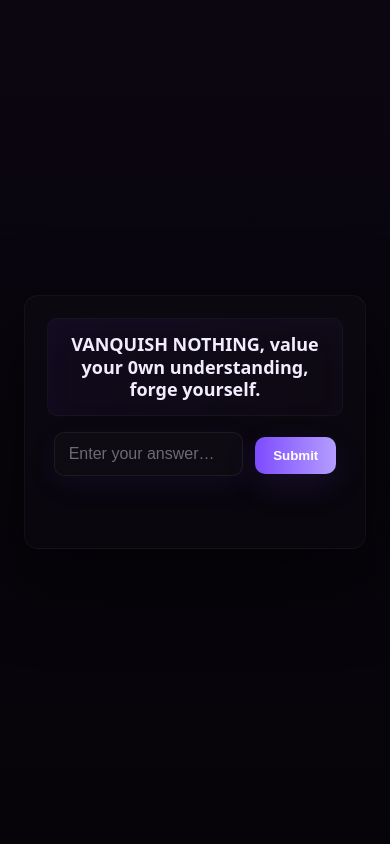
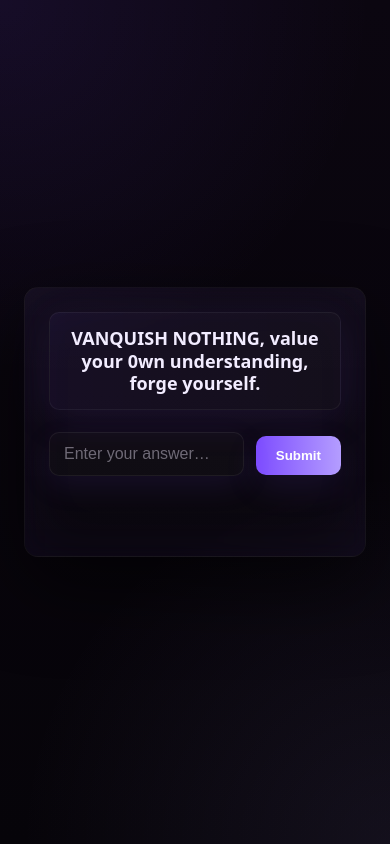
Before and after one commit to VivaanAggarwal1/vivaanaggarwal, a plain HTML site: page cryptichunt/indexhunt.html in a window 390 px wide. Drawn offline with Linux system fonts and the light colour scheme.

Commit message:
Update styleshunt.css

```diff
--- a/cryptichunt/styleshunt.css
+++ b/cryptichunt/styleshunt.css
@@ -1,129 +1,166 @@
-:root{
-  --bg1:#060409;
-  --bg2:#0b0610;
-  --text:#f2ecff;
-  --accent1:#7d4cff;
-  --accent2:#b49dff;
-  --stroke: rgba(255,255,255,0.04);
-  --radius:14px;
-  --maxw:920px;
+/* Satin purple + matte black elegant cryptic UI */
+:root {
+  --bg1: #060409;
+  --bg2: #0b0610;
+  --text: #f2ecff;
+  --accent1: #7d4cff;
+  --accent2: #b49dff;
+  --stroke: rgba(255, 255, 255, 0.04);
+  --radius: 14px;
 }
 
-/* Reset */
-*{box-sizing:border-box;margin:0;padding:0}
-html,body{height:100%}
-
-/* Page: centered */
-body{
-  font-family: "Poppins", system-ui, -apple-system, "Segoe UI", Roboto, Arial;
-  background: linear-gradient(180deg,var(--bg2),var(--bg1));
-  color:var(--text);
-  display:flex;
-  align-items:center;
-  justify-content:center;
-  padding:24px;
+* {
+  box-sizing: border-box;
+  margin: 0;
+  padding: 0;
 }
 
-/* Full-stage centering */
-.stage{
-  width:100%;
-  min-height:100vh; /* ensures true vertical centering */
-  display:flex;
-  align-items:center;
-  justify-content:center;
+html, body {
+  height: 100%;
 }
 
-/* Card */
-.card{
-  width:100%;
-  max-width:880px;
-  padding:36px;
-  border-radius:var(--radius);
-  background: linear-gradient(180deg, rgba(255,255,255,0.016), rgba(255,255,255,0.008));
-  border:1px solid var(--stroke);
-  box-shadow: 0 28px 80px rgba(0,0,0,0.65);
-  display:flex;
-  flex-direction:column;
-  gap:18px;
-  align-items:center;
-  text-align:center;
+body {
+  font-family: "Poppins", system-ui, -apple-system, "Segoe UI", Roboto, Arial;
+  background: radial-gradient(circle at top left, rgba(125, 76, 255, 0.1), transparent 40%),
+              radial-gradient(circle at bottom right, rgba(180, 157, 255, 0.08), transparent 40%),
+              linear-gradient(180deg, var(--bg2), var(--bg1));
+  color: var(--text);
+  display: flex;
+  align-items: center;
+  justify-content: center;
+  padding: 24px;
+  overflow: hidden;
 }
 
-/* Level text */
-.level-text{
-  font-weight:700;
-  font-size: clamp(18px, 2.6vw, 30px);
-  line-height:1.25;
-  max-width:86ch;
-  padding:18px 20px;
-  border-radius:10px;
-  background: linear-gradient(90deg, rgba(125,76,255,0.05), rgba(180,157,255,0.02));
-  border:1px solid rgba(255,255,255,0.03);
-  box-shadow: 0 8px 28px rgba(125,76,255,0.04) inset;
+.stage {
+  width: 100%;
+  min-height: 100vh;
+  display: flex;
+  align-items: center;
+  justify-content: center;
 }
 
-/* Controls */
-.controls{
-  width:100%;
-  display:flex;
-  gap:12px;
-  justify-content:center;
-  align-items:center;
+.card {
+  width: 100%;
+  max-width: 880px;
+  padding: 40px;
+  border-radius: var(--radius);
+  background: linear-gradient(180deg, rgba(255,255,255,0.03), rgba(255,255,255,0.01));
+  border: 1px solid var(--stroke);
+  box-shadow: 0 28px 80px rgba(0,0,0,0.6), 0 0 60px rgba(125,76,255,0.06) inset;
+  display: flex;
+  flex-direction: column;
+  gap: 24px;
+  align-items: center;
+  text-align: center;
+  backdrop-filter: blur(8px);
+  animation: fadeIn 1s ease-out;
 }
 
-/* Input */
-.controls input[type="text"]{
-  width:52%;
-  min-width:160px;
-  max-width:520px;
-  padding:12px 14px;
-  border-radius:10px;
-  border:1px solid rgba(255,255,255,0.06);
+.level-text {
+  font-weight: 700;
+  font-size: clamp(20px, 2.8vw, 32px);
+  line-height: 1.25;
+  max-width: 80ch;
+  padding: 18px 20px;
+  border-radius: 10px;
+  background: linear-gradient(90deg, rgba(125,76,255,0.08), rgba(180,157,255,0.04));
+  border: 1px solid rgba(255,255,255,0.05);
+  box-shadow: 0 10px 40px rgba(125,76,255,0.12);
+}
+
+.controls {
+  width: 100%;
+  display: flex;
+  gap: 12px;
+  justify-content: center;
+  align-items: center;
+}
+
+.controls input[type="text"] {
+  width: 60%;
+  min-width: 180px;
+  max-width: 520px;
+  padding: 12px 14px;
+  border-radius: 10px;
+  border: 1px solid rgba(255,255,255,0.06);
   background: rgba(255,255,255,0.02);
-  color:var(--text);
-  font-size:16px;
-  outline:none;
-  transition: box-shadow .12s ease, transform .06s ease;
+  color: var(--text);
+  font-size: 16px;
+  outline: none;
+  transition: box-shadow 0.15s ease, transform 0.1s ease;
 }
-.controls input::placeholder{ color: rgba(242,236,255,0.42); }
-.controls input:focus{ box-shadow: 0 8px 30px rgba(125,76,255,0.08); transform: translateY(-2px); }
 
-/* Button */
-.controls button{
-  padding:11px 18px;
-  border-radius:10px;
-  border:none;
-  background: linear-gradient(90deg,var(--accent1),var(--accent2));
-  color:#fff;
-  font-weight:700;
-  cursor:pointer;
+.controls input::placeholder {
+  color: rgba(242,236,255,0.42);
+}
+
+.controls input:focus {
+  box-shadow: 0 10px 30px rgba(125,76,255,0.1);
+  transform: translateY(-2px);
+}
+
+.controls button {
+  padding: 12px 20px;
+  border-radius: 10px;
+  border: none;
+  background: linear-gradient(90deg, var(--accent1), var(--accent2));
+  color: #fff;
+  font-weight: 700;
+  cursor: pointer;
   box-shadow: 0 12px 34px rgba(125,76,255,0.12);
+  transition: transform 0.1s ease, opacity 0.1s ease;
 }
-.controls button:active{ transform: translateY(1px); }
 
-/* Feedback */
-.feedback{
-  min-height:30px;
-  font-weight:700;
-  font-size:16px;
-  display:flex;
-  align-items:center;
-  gap:10px;
-  justify-content:center;
+.controls button:hover {
+  opacity: 0.95;
+  transform: translateY(-1px);
 }
-.feedback.wrong{ color:#ff6b6b; text-shadow: 0 0 8px rgba(255,107,107,0.16); }
-.feedback.correct{ color:#00ffb0; text-shadow: 0 0 12px rgba(0,255,176,0.12); }
 
-/* +1 badge */
-.plus{ display:inline-block; padding:5px 10px; border-radius:999px; background: rgba(125,76,255,0.14); border:1px solid rgba(255,255,255,0.04); font-weight:800; animation: pop .28s both; }
-@keyframes pop{ 0%{ transform: scale(.6); opacity:0 } 60%{ transform: scale(1.06); opacity:1 } 100%{ transform: scale(1); opacity:1 } }
+.feedback {
+  min-height: 30px;
+  font-weight: 700;
+  font-size: 18px;
+  display: flex;
+  align-items: center;
+  gap: 10px;
+  justify-content: center;
+  text-shadow: 0 0 8px rgba(255,255,255,0.1);
+}
 
-/* sr-only */
-.sr-only{ position:absolute !important; height:1px; width:1px; overflow:hidden; clip:rect(1px,1px,1px,1px); white-space:nowrap; }
+.feedback.wrong {
+  color: #ff6b6b;
+  text-shadow: 0 0 10px rgba(255,107,107,0.2);
+}
 
-/* responsive */
-@media (max-width:720px){
-  .controls input[type="text"]{ width:64% }
-  .card{ padding:22px }
-  .level-text{ font-size:18px; padding:14px }
+.feedback.correct {
+  color: #00ffb0;
+  text-shadow: 0 0 10px rgba(0,255,176,0.25);
 }
+
+.plus {
+  display: inline-block;
+  padding: 5px 10px;
+  border-radius: 999px;
+  background: rgba(125,76,255,0.18);
+  border: 1px solid rgba(255,255,255,0.06);
+  font-weight: 800;
+  animation: pop 0.3s both;
+}
+
+@keyframes pop {
+  0% { transform: scale(0.6); opacity: 0; }
+  60% { transform: scale(1.06); opacity: 1; }
+  100% { transform: scale(1); opacity: 1; }
+}
+
+@keyframes fadeIn {
+  from { opacity: 0; transform: scale(0.98); }
+  to { opacity: 1; transform: scale(1); }
+}
+
+@media (max-width: 720px) {
+  .controls input[type="text"] { width: 70%; }
+  .card { padding: 24px; }
+  .level-text { font-size: 18px; padding: 14px; }
+}
```
